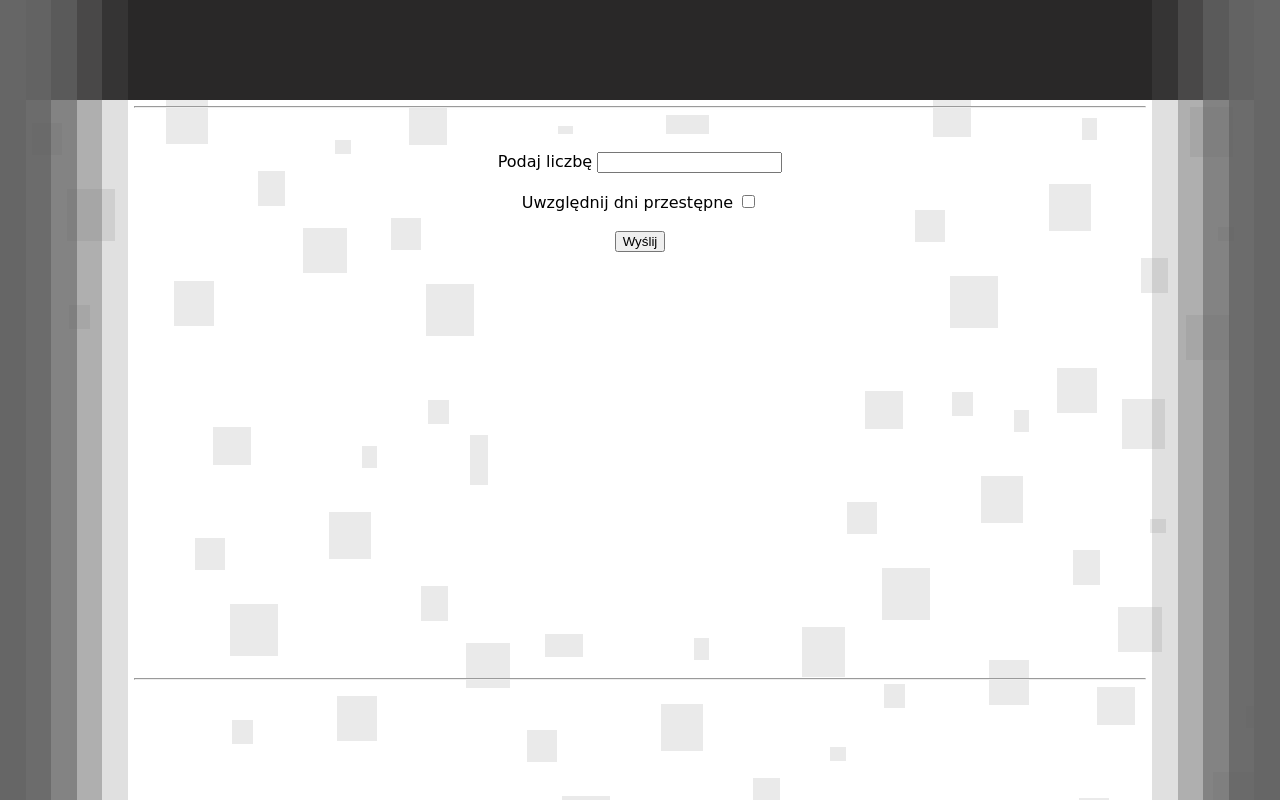
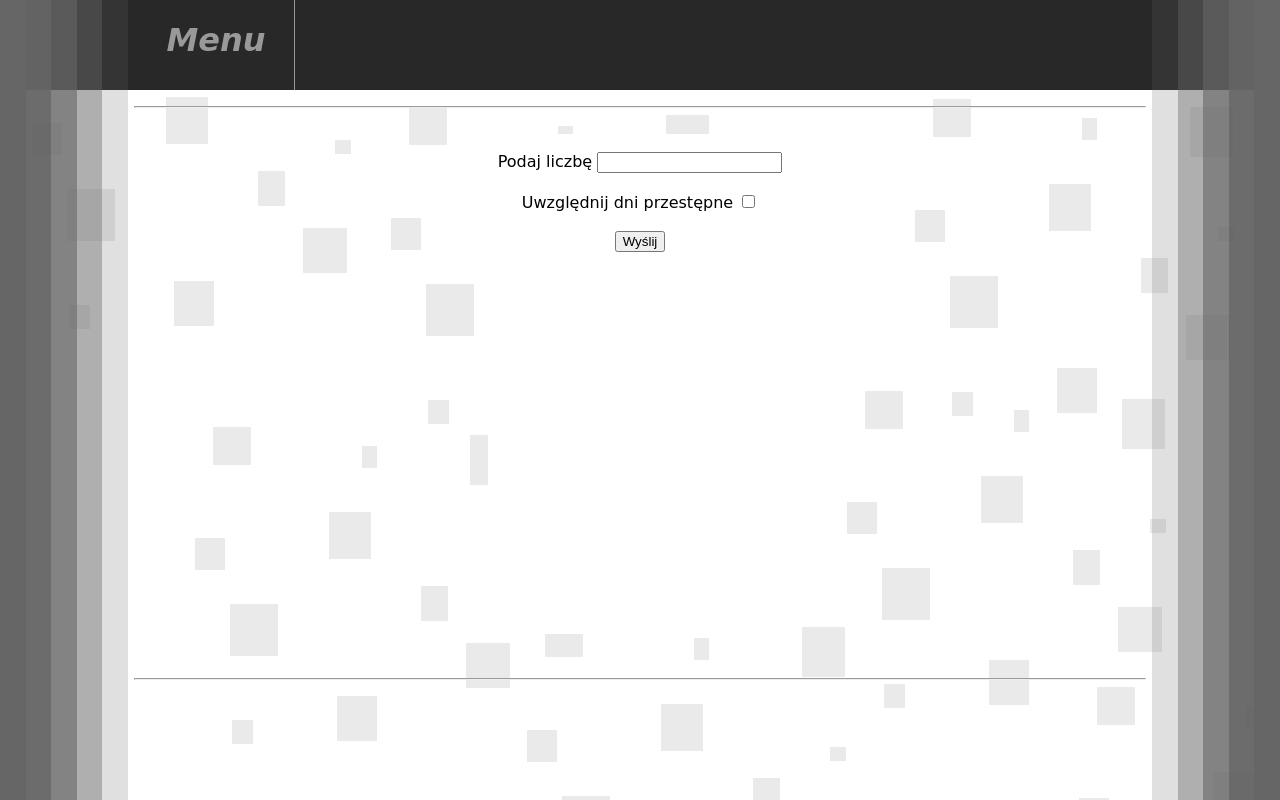
Before and after one commit to Rejfen/site, a PHP site: page / in a window 1280 px wide. Run offline with PHP 8.4, Linux system fonts and the light colour scheme.

Commit message:
Add more style to site

```diff
--- a/php/src/index.php
+++ b/php/src/index.php
@@ -19,7 +19,10 @@
         <meta charset="UTF-8">
     </head>
     <body>
-        <div class="menu"></div>
+        <div class="menu ">
+            <h1 class="menuTextMod">Menu</h1>
+            <div class="line"></div>
+        </div>
         <div>
             <div class="left-sblock1"></div>
             <div class="opacity left-sblock1"></div>
--- a/php/src/style.css
+++ b/php/src/style.css
@@ -52,9 +52,15 @@ body {
     width:10%;
 }
 
-.textmod {
-    text-align:center;
-    font-family:'Comic Sans MS';
+.menu {
+    position:absolute;
+    background-color:#292828;
+    width:100%;
+    height:90px;
+    top:0;
+    left:0;
+    right:0;
+    margin-top:auto;
 }
 
 .formmod {
@@ -71,17 +77,30 @@ body {
     overflow-y: auto;
 }
 
+.line {
+    position: absolute;
+    background-color:#999999;
+    width:1px;
+    height:100%;
+    top:0;
+    left:0;
+    right:0;
+    margin-left:23%;
+}
+
 .list ul {
     list-style:"* ";
 }
 
-.menu {
-    position:absolute;
-    background-color:#292828;
-    width:100%;
-    height:100px;
-    top:0;
-    left:0;
-    right:0;
-    margin-top:auto;
+
+.textmod {
+    text-align:center;
+    font-family:'Comic Sans MS';
 }
+
+.menuTextMod {
+    color:#999999;
+    margin-left:13%;
+    font-style:italic;
+    font-family:'Comic Sans MS';
+}
```
